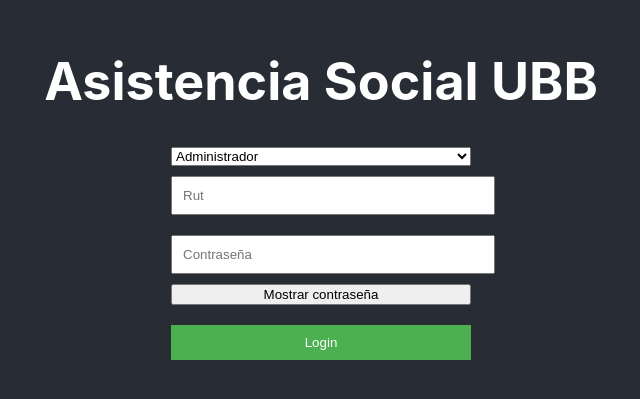
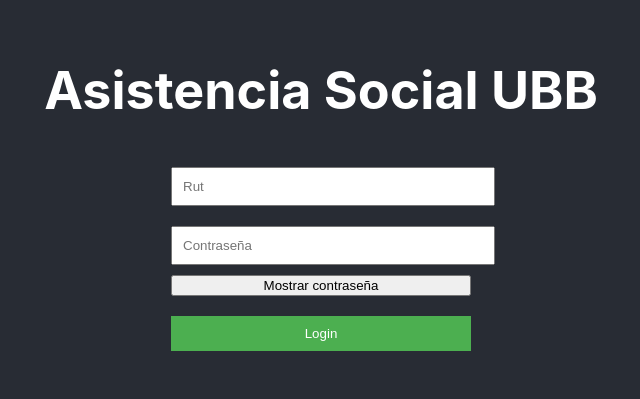
Before and after one commit to TheXvis/Frontend_ISW, a React (Create React App) app: page / in a window 1280 px wide. Shown: the part 185-584 px from the top of the page, without its empty margins (319-959 px from the left). Built offline with nearby package versions, Linux system fonts and the light colour scheme.

Commit message:
login generico

```diff
--- a/package.json
+++ b/package.json
@@ -7,6 +7,9 @@
     "@testing-library/react": "^13.4.0",
     "@testing-library/user-event": "^13.5.0",
     "axios": "^1.6.2",
+    "bootstrap": "^5.3.2",
+    "buffer": "^6.0.3",
+    "jsonwebtoken": "^9.0.2",
     "jwt-decode": "^4.0.0",
     "react": "^18.2.0",
     "react-dom": "^18.2.0",
--- a/src/components/login.jsx
+++ b/src/components/login.jsx
@@ -9,14 +9,14 @@ function Login() {
     const navigate = useNavigate();
     const [_id, set_id] = useState('');
     const [password, setPassword] = useState('');
-    const [userType, setUserType] = useState('admin');
+    const [userType] = useState('');
     const [showPassword, setShowPassword] = useState(false);
 
     const handleSubmit = async (event) => {
         event.preventDefault();
 
         try {
-          const response = await fetch(`http://localhost:80/${userType}/login`, {
+          const response = await fetch(`http://localhost:80/login`, {
             method: 'POST',
             headers: {
               'Content-Type': 'application/json',
@@ -30,15 +30,15 @@ function Login() {
 
           const data = await response.json();
           localStorage.removeItem('token');
+          localStorage.removeItem('userType');
           localStorage.setItem('token', data.token);
           localStorage.setItem('userId', _id);
-          console.log(userType)
-          navigate(`/${userType}`);
+          localStorage.setItem('userType', data.userType);
+          navigate(`/${data.userType}`);
         } catch (error) {
           console.error('Error:', error);
         }
       };
-
 
     const handlePasswordChange = (event) => {
         setPassword(event.target.value);
@@ -50,11 +50,6 @@ function Login() {
 
     return (
         <form className="login-form" onSubmit={handleSubmit}>
-            <select value={userType} onChange={e => setUserType(e.target.value)}>
-                <option value="admin">Administrador</option>
-                <option value="user">Usuario</option>
-                <option value="as">Asistente social</option>
-            </select>
             <input className="login-input" value={_id} onChange={e => set_id(e.target.value)} placeholder="Rut" />
             <input className="login-input" type={showPassword ? 'text' : 'password'} value={password} onChange={handlePasswordChange} placeholder="Contraseña"  />
             <button type="button" onClick={toggleShowPassword}>{showPassword ? 'Ocultar contraseña' : 'Mostrar contraseña'}</button>
--- a/src/pages/userPage.jsx
+++ b/src/pages/userPage.jsx
@@ -1,6 +1,7 @@
 import BackToHomeButton from "../components/home";
 import SolicitarAsistencia from "../components/solAsistencia";
-
+// 100200300
+// contrasena
 function UserPage() {
     return (
         <div>
```
Also changed, not shown: 1 other file (tests, documents, lock files or other folders).
